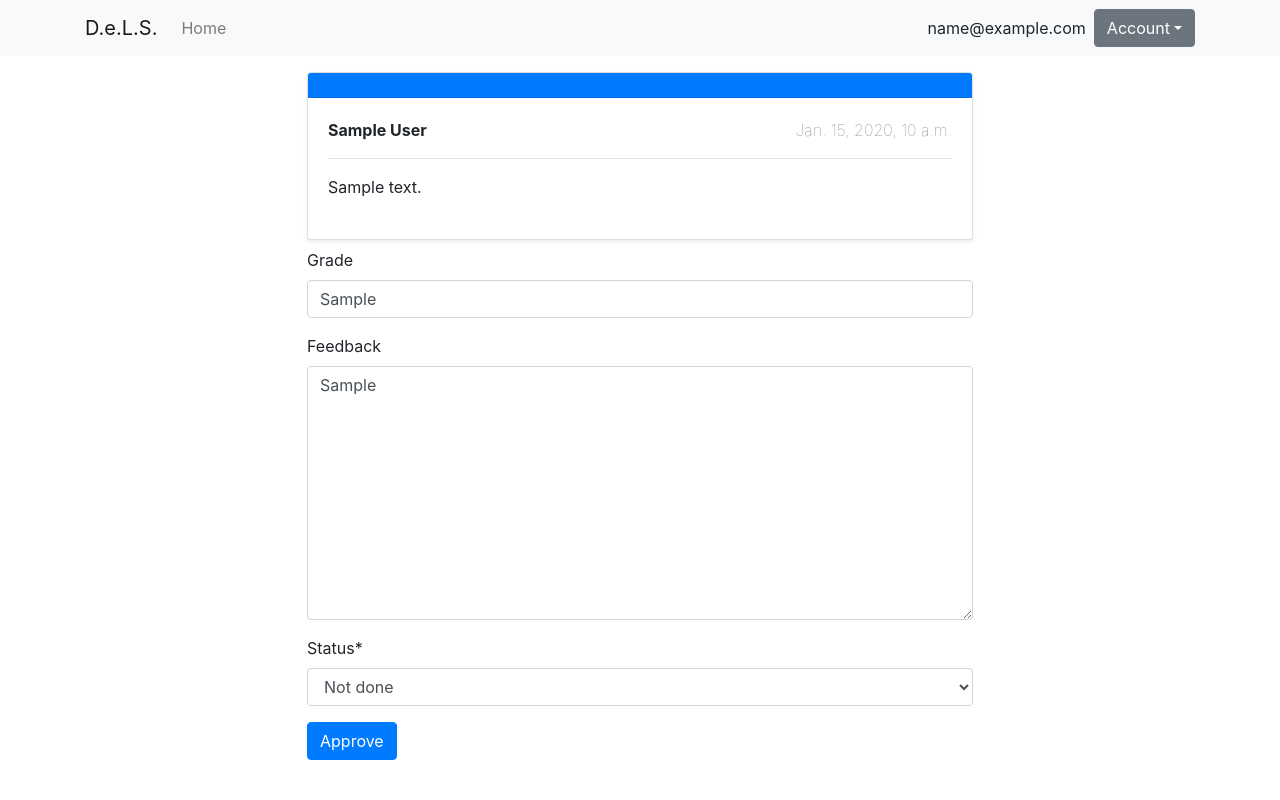
After one commit to Industrylaud/dels, a Django app: page /subjects/teacher/task_done/00000000-0000-0000-0000-000000000001 in a window 1280 px wide. The commit adds this page. Run offline with Django 3.2, Linux system fonts and the light colour scheme; a user stored in the database is signed in; tables that the repository leaves empty hold one stand-in row (values such as "Sample post"); some libraries are stand-ins or nearby versions.

Commit message:
add task done edit

```diff
--- a/subjects/models.py
+++ b/subjects/models.py
@@ -137,17 +137,21 @@ class TaskDone(models.Model):
     NotDone = 1
     Done = 2
     ToEdit = 3
-
     STATUS = (
         (NotDone, _('Not done')),
         (Done, _('Done')),
         (ToEdit, _('To edit')),
     )
-
     status = models.SmallIntegerField(
         choices=STATUS,
         default=1,
     )
+
+    def get_absolute_url(self):
+        return reverse('task_done_list', args=[
+            str(Task.objects.get(id=self.task_id).subject_id),
+            str(self.task_id)
+        ])
 
 
 class Resource(models.Model):
--- a/subjects/urls.py
+++ b/subjects/urls.py
@@ -9,6 +9,8 @@ urlpatterns = [
     path('<int:pk>/post_detail/<int:id>', SubjectPostDetailView.as_view(), name='post_detail_subject'),
     path('<int:pk>/task_detail/<uuid:id>', TaskDetailView.as_view(), name='task_detail_subject'),
     path('<int:pk>/teacher/tasks_done/<uuid:id>', TasksDoneListView.as_view(), name='task_done_list'),
+    path('teacher/task_done/<uuid:id>', TaskDoneTeacherEditView.as_view(), name='task_done_teacher_edit'),
     path('<int:pk>/teacher/resource_create', TeacherResourceCreateView.as_view(), name='resource_create'),
     path('<int:pk>/teacher/resource_delete/<uuid:id>', TeacherResourceDeleteView.as_view(), name='resource_delete'),
+    path('teacher/create_subject', TeacherCreateSubjectView.as_view(), name='subject_create_teacher')
 ]
--- a/subjects/views.py
+++ b/subjects/views.py
@@ -3,7 +3,7 @@ from django.contrib.auth.mixins import LoginRequiredMixin
 from django.http import HttpResponseForbidden
 from django.shortcuts import get_object_or_404
 from django.urls import reverse_lazy
-from django.views.generic import ListView, CreateView, DeleteView
+from django.views.generic import ListView, CreateView, DeleteView, UpdateView
 
 from .forms import TaskCreationForm, ResourceCreationForm
 from .models import PostInSubject, Task, Resource, Subject, CommentInSubject, CommentTask, TaskDone
@@ -154,3 +154,24 @@ class TasksDoneListView(LoginRequiredMixin, ListView):
         subject = Subject.objects.get(pk=int(self.kwargs['pk']))
         context['students'] = subject.students.all()
         return context
+
+
+class TaskDoneTeacherEditView(LoginRequiredMixin, UpdateView):
+    model = TaskDone
+    template_name = 'subjects/teacher_task_done_.html'
+    fields = [
+        'grade',
+        'feedback',
+        'status'
+    ]
+    context_object_name = 'done'
+    pk_url_kwarg = 'id'
+
+    def get_context_data(self, **kwargs):
+        context = super().get_context_data(**kwargs)
+        context['task_done'] = self.model.objects.get(id=self.kwargs['id'])
+        return context
+
+
+class TeacherCreateSubjectView(LoginRequiredMixin, CreateView):
+    model = Subject
--- /dev/null
+++ b/templates/subjects/teacher_task_done_.html
@@ -0,0 +1,29 @@
+{% extends '_base.html' %}
+
+{% load crispy_forms_tags %}
+
+{% block title %}Task done {{ done.author }}{% endblock %}
+
+{% block content %}
+    <div class="card mt-3 mx-auto shadow-sm" style="width: 60%">
+        <div class="card-header bg-primary"></div>
+        <div class="card-body pb-4">
+            <p>
+                <span class="card-title font-weight-bold">{{ done.author.first_name }} {{ done.author.last_name }}</span>
+                <span class="text-decoration-none font-weight-lighter text-muted float-right">{{ done.pub_date }}</span>
+            </p>
+            <hr>
+            <p>{{ done.message }}</p>
+            {% if task.file %}
+                <hr>
+                <a href="{{ tasks_done.file.url }}">download done files</a>
+            {% endif %}
+        </div>
+    </div>
+
+    <form method="post" class="mx-auto mt-2" style="width: 60%">
+        {% csrf_token %}
+        {{ form|crispy }}
+        <button type="submit" class="btn btn-primary mb-1">Approve</button>
+    </form>
+{% endblock %}
--- a/templates/subjects/teacher_tasks.html
+++ b/templates/subjects/teacher_tasks.html
@@ -12,7 +12,7 @@
             </div>
         <div class="card-footer mt-3">
             <a href="{% url 'task_detail_subject' subject.pk task.id %}" class="btn btn-primary" type="button">Comments</a>
-            <a href="#" class="btn btn-success" type="button">Returned tasks</a>
+            <a href="{% url 'task_done_list' subject.pk task.id %}" class="btn btn-success" type="button">Returned tasks</a>
         </div>
         </div>
     {% endfor %}
```
